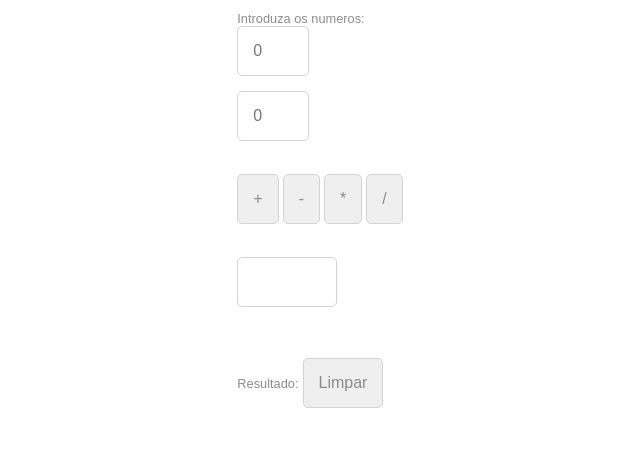
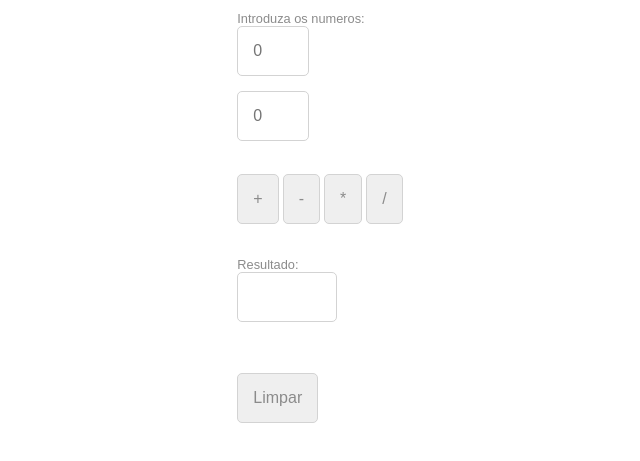
Before and after one commit to davids182/aulaJavaScript, a plain HTML site: page calculadora.html in a window 1280 px wide. Shown: the part 99-560 px from the top of the page, without its empty margins (320-960 px from the left). Drawn offline with Linux system fonts and the light colour scheme.

Commit message:
calculadora

```diff
--- a/calculadora.html
+++ b/calculadora.html
@@ -24,9 +24,10 @@
              <input type="button" value="*" onClick="calc(this)">
              <input type="button" value="/" onClick="calc(this)">
              <br><br>
+             <label>Resultado:</label><br>
              <input type="text" size="5" id="result" ><br>
              <br><br>
-             <label>Resultado:</label>
+
              <input type="button" value="Limpar" onClick="limpar()">
            </div>
        </div>
```
